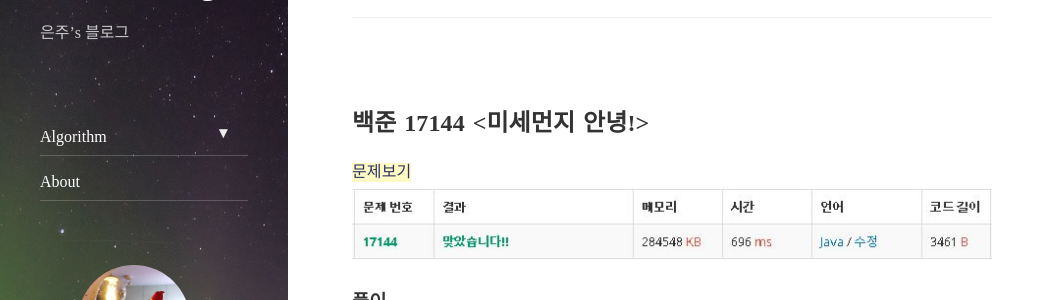
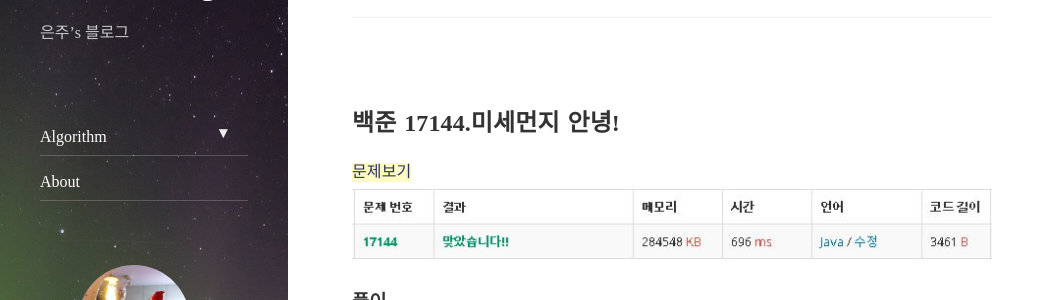
Before and after one commit to EunJu-Kang/EunJu-Kang.github.io, a Jekyll site: the page built from _posts/2019-11-27-algo-17144-미세먼지안녕.md, in a window 1280 px wide and 900 px high. Shown: the part 139-439 px from the top of the window, without its empty margins (0-1055 px from the left). Built offline with Jekyll 4.4.1, drawn with Linux system fonts in a browser that asks for light colours; nearby versions of some CDN libraries; comment, search, counter and statistics services are not loaded; part of the change alters nothing that is shown.

```diff
--- a/_posts/2019-11-27-algo-17144-미세먼지안녕.md
+++ b/_posts/2019-11-27-algo-17144-미세먼지안녕.md
@@ -6,7 +6,7 @@ categories: Algorithm
 tags: BOJ
 ---
 
-## 백준 17144 <미세먼지 안녕!>
+## 백준 17144.미세먼지 안녕!
 [문제보기](https://www.acmicpc.net/problem/17144) <br>
 ![Alt text](/assets/img/baekjoon/17144.JPG)
 
```
